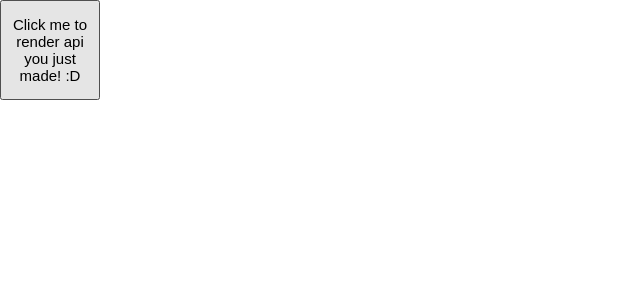
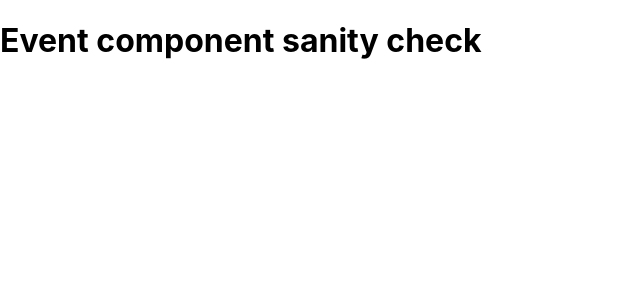
Before and after one commit to BladeKitana732/Thirro.info, a React (Create React App) app in the folder thirro-client/: page / in a window 1280 px wide. Shown: the top 300 px of the page, without its empty margins (0-640 px from the left). Built offline with nearby package versions, Linux system fonts and the light colour scheme; no server answers.

Commit message:
got events component to display api endpoint in console

```diff
--- a/thirro-client/src/App.js
+++ b/thirro-client/src/App.js
@@ -1,17 +1,14 @@
 import React from 'react';
 import './App.css';
-import axios from 'axios';
+import Events from './components/Events';
 
 
 function App() {
-  async function backendInfoTest() {
-    const response = await axios.get(`https://thirro-info.herokuapp.com/events`);
-    console.log(response.data);
 
-  }
   return (
     <div className="App">
-    <button onClick={backendInfoTest}>Click me to render api you just made! :D</button>
+
+    <Events />
 
     </div>
   );
--- /dev/null
+++ b/thirro-client/src/components/Events.js
@@ -0,0 +1,33 @@
+import React, { Component } from 'react';
+import axios from 'axios';
+
+//referencing https://github.com/BladeKitana732/Wine-API/
+
+export default class Events extends Component {
+
+    state = {
+        event: []
+    }
+
+    componentDidMount() {
+        let eventEndpoint = "https://thirro-info.herokuapp.com/events";
+
+        axios.get(eventEndpoint)
+
+        .then((result) => {
+            const events = result.data;
+
+            console.log(events);
+        })
+    }
+
+
+
+    render() {
+        return (
+            <div>
+                <h1>Event component sanity check</h1>
+            </div>
+        )
+    }
+}
```
Also changed, not shown: thirro-client/src/components/DevLeaders.js (added), thirro-client/src/components/Navbar.js (added), thirro-client/src/components/Reviews.js (added).
